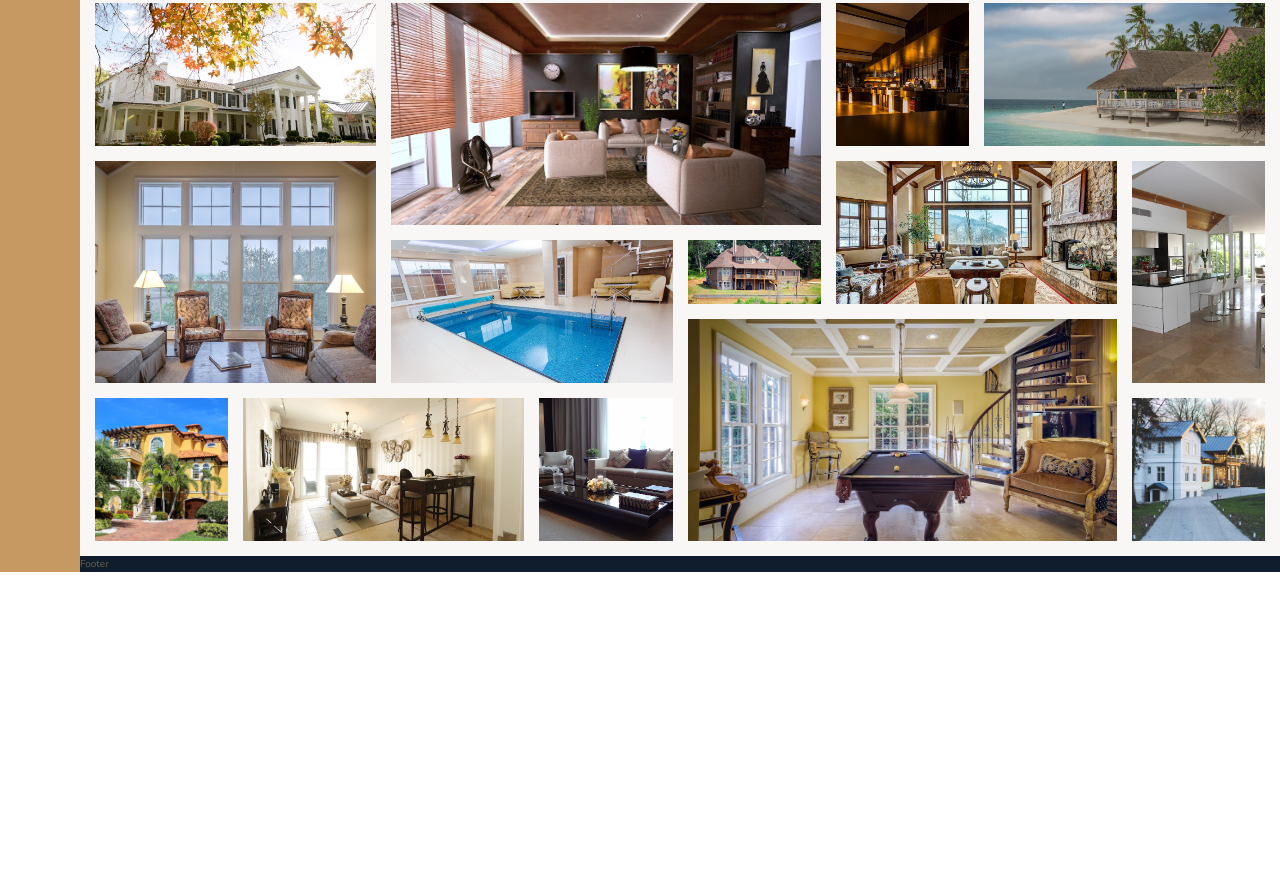
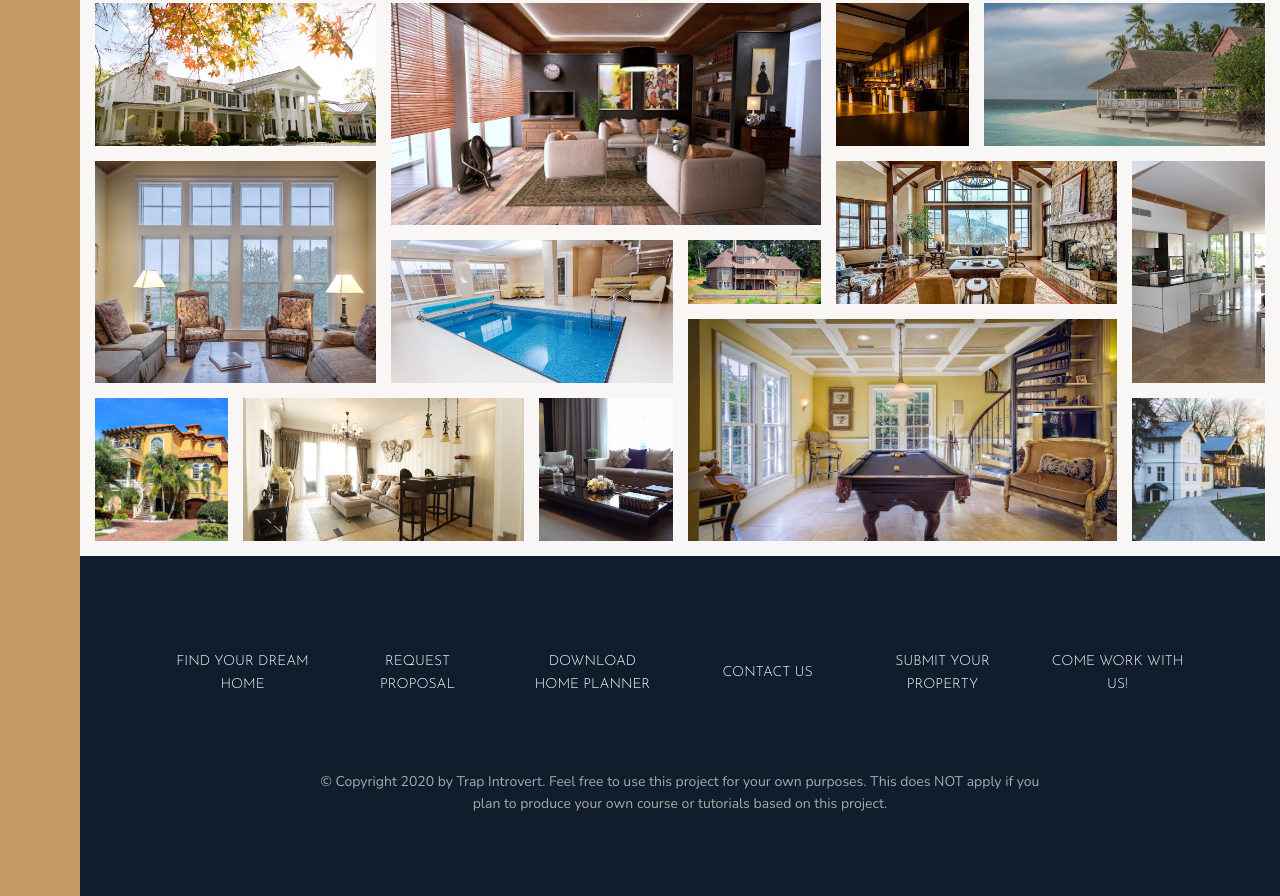
Before and after one commit to Trapintrovert/nexter, a website: page index.html in a window 1280 px wide. Shown: the part 3066-3962 px from the top of the page. Before the commit the page ends 3638 px from the top, so only its background shows below. Drawn offline with nearby package versions, Linux system fonts and the light colour scheme.

Commit message:
footer done

```diff
--- a/index.html
+++ b/index.html
@@ -377,7 +377,29 @@
     </section>
 
     <footer class="footer">
-      Footer
+      <ul class="nav">
+        <li class="nav__item">
+          <a href="#" class="nav__link">Find your dream home</a>
+        </li>
+        <li class="nav__item">
+          <a href="#" class="nav__link">Request proposal</a>
+        </li>
+        <li class="nav__item">
+          <a href="#" class="nav__link">Download home planner</a>
+        </li>
+        <li class="nav__item"><a href="#" class="nav__link">Contact us</a></li>
+        <li class="nav__item">
+          <a href="#" class="nav__link">Submit your property</a>
+        </li>
+        <li class="nav__item">
+          <a href="#" class="nav__link">Come work with us!</a>
+        </li>
+      </ul>
+      <p class="copyright">
+        &copy; Copyright 2020 by Trap Introvert. Feel free to use this project
+        for your own purposes. This does NOT apply if you plan to produce your
+        own course or tutorials based on this project.
+      </p>
     </footer>
   </body>
 </html>
--- a/sass/_footer.scss
+++ b/sass/_footer.scss
@@ -1,5 +1,43 @@
 .footer {
   background-color: $color-secondary;
+  grid-column: full-start / full-end;
+  padding: 8rem;
+}
 
-  grid-column: full-start / full-end;
+.nav {
+  list-style: none;
+
+  display: grid;
+  grid-template-columns: repeat(auto-fit, minmax(15rem, 1fr));
+  grid-gap: 1rem;
+  align-items: center;
+
+  &__link:link,
+  &__link:visited {
+    font-size: 1.4rem;
+    color: #fff;
+    text-decoration: none;
+    font-family: $font-display;
+    text-transform: uppercase;
+    text-align: center;
+    padding: 1.5rem;
+    display: block;
+    transition: all 0.2s;
+  }
+
+  &__link:hover,
+  &__link:active {
+    background-color: rgba(#fff, 0.05);
+    transform: translateY(-3px);
+  }
 }
+
+.copyright {
+  font-size: 1.4rem;
+  color: $color-grey-light-2;
+  margin-top: 6rem;
+  margin-right: auto;
+  margin-left: auto;
+  text-align: center;
+  width: 70%;
+}
```
Also changed, not shown: css/style.css.
